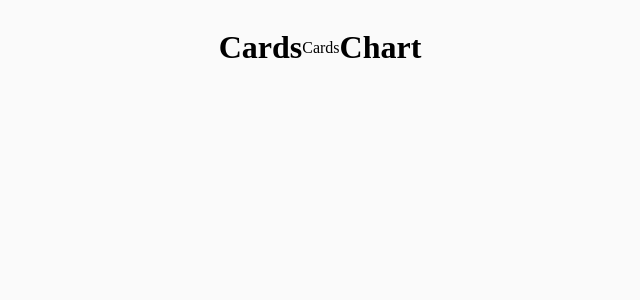
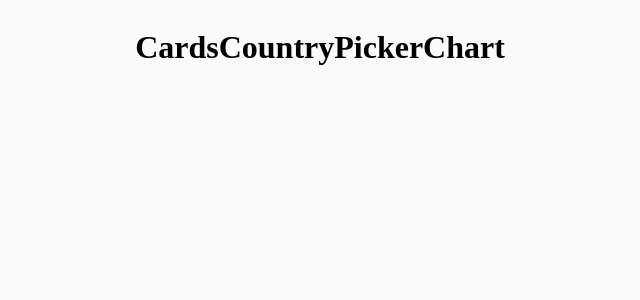
Before and after one commit to BenSheridanEdwards/COVID-19_Tracker_React, a React (Create React App) app: page / in a window 1280 px wide. Shown: the top 300 px of the page, without its empty margins (320-960 px from the left). Built offline with nearby package versions, Linux system fonts and the light colour scheme.

Commit message:
chore: return h1 tag instead of div from CountryPicker component

```diff
--- a/src/components/CountryPicker/CountryPicker.jsx
+++ b/src/components/CountryPicker/CountryPicker.jsx
@@ -2,7 +2,7 @@ import React from 'react'
 
 const Cards = () => {
   return (
-    <div data-test="component-country-picker">Cards</div>
+    <h1 data-test="component-country-picker">CountryPicker</h1>
   )
 }
 
```
